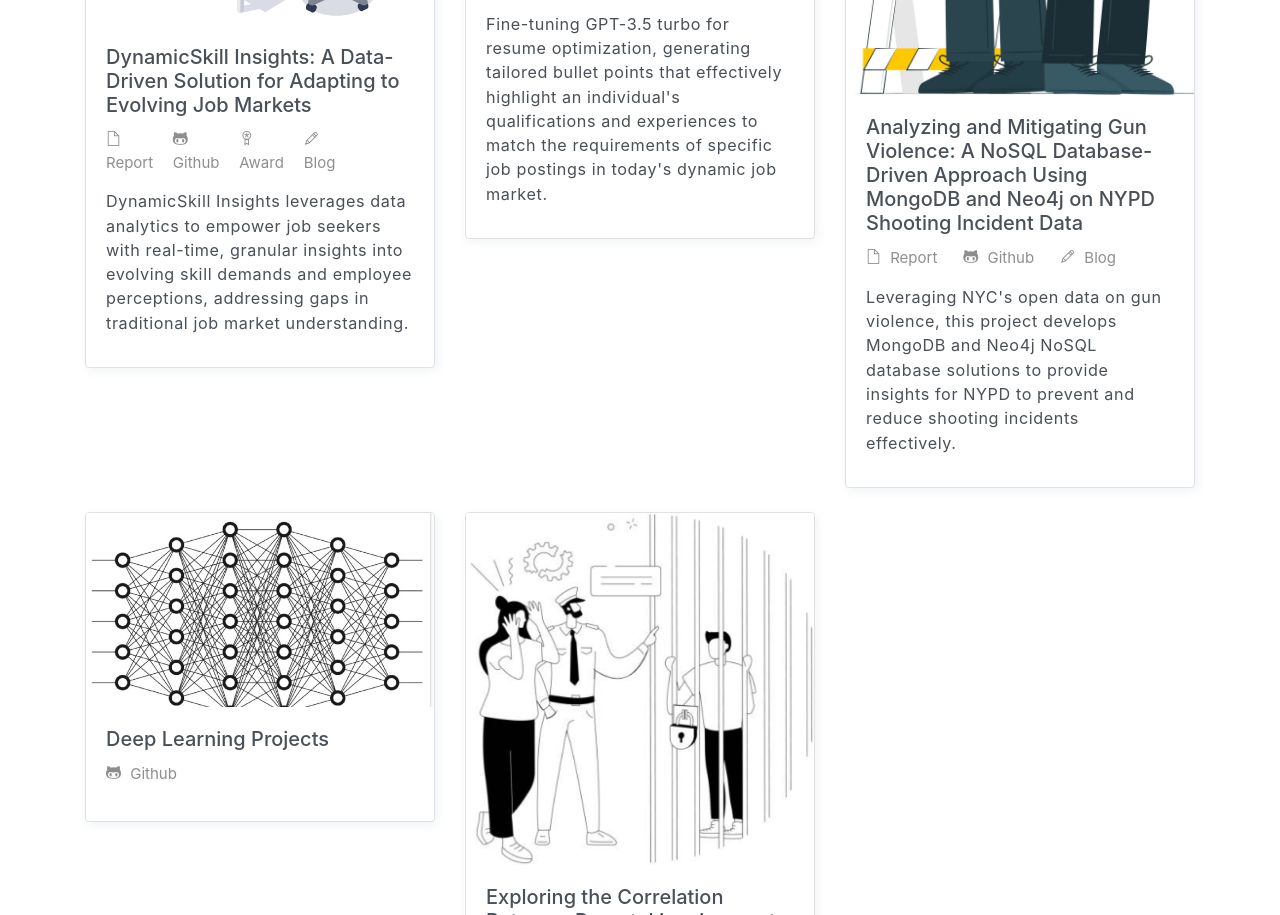
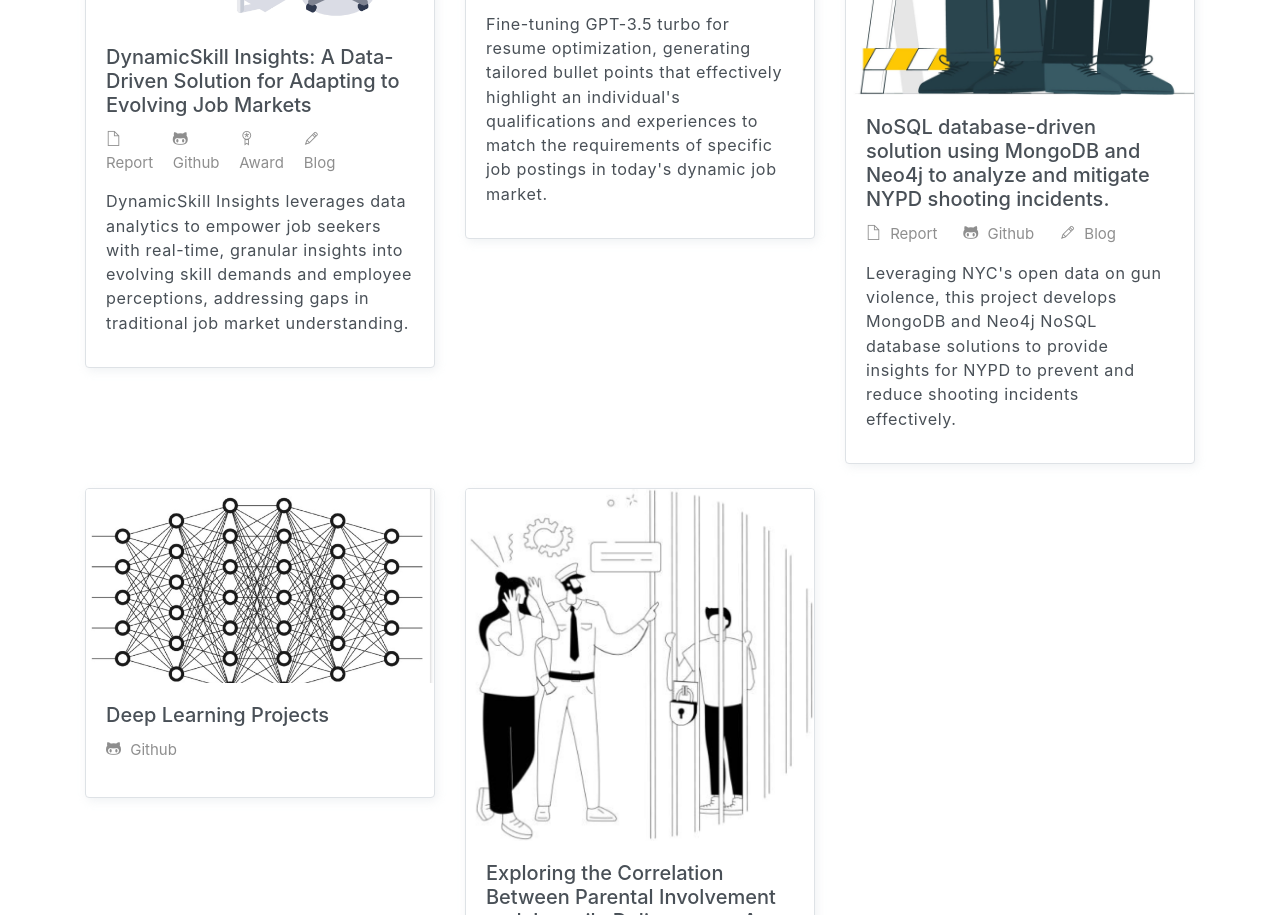
Before and after one commit to rashmishreev/rashmishreev.github.io, a website: page index.html in a window 1280 px wide. Shown: the part 3210-4125 px from the top of the page. Drawn offline with Linux system fonts and the light colour scheme.

Commit message:
project heading

```diff
--- a/index.html
+++ b/index.html
@@ -333,7 +333,7 @@
                     <div class="card border mb-4">
                         <img src="assets/imgs/nypd.jpeg" alt="" class="card-img-top w-100">
                         <div class="card-body">
-                            <h5 class="card-title">Analyzing and Mitigating Gun Violence: A NoSQL Database-Driven Approach Using MongoDB and Neo4j on NYPD Shooting Incident Data</h5>
+                            <h5 class="card-title">NoSQL database-driven solution using MongoDB and Neo4j to analyze and mitigate NYPD shooting incidents.</h5>
                             <div class="post-details">
                                 <a href="https://drive.google.com/file/d/1zlGtKIMrr6F7PJaxdQJZynqmA1yPggq-/view?usp=drive_link" target="_blank"><i class="ti-file"></i> Report</a>
                                 <a href="https://github.com/rashmishreev/NoSQL-Approach-Using-MongoDB-and-Neo4j-on-NYPD-Shooting-Data" target="_blank"><i class="ti-github"></i> Github</a>
```
Also changed, not shown: 2 other files.
